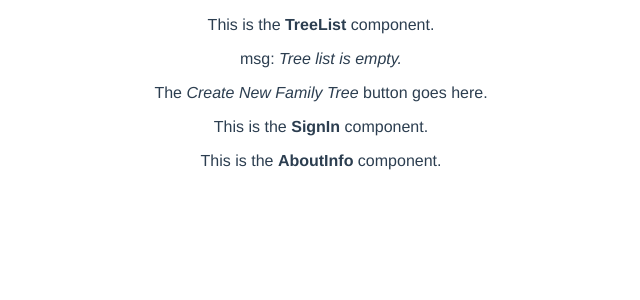
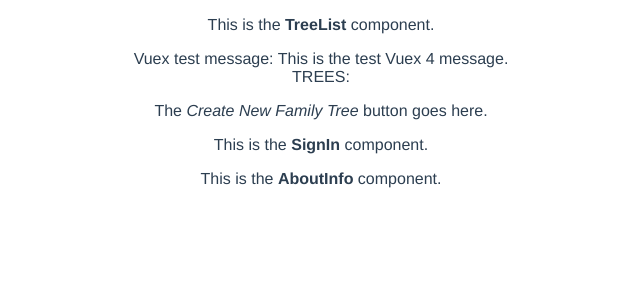
Before and after one commit to jrschmidt/familia-vue, a Vue app: page / in a window 1280 px wide. Shown: the top 300 px of the page, without its empty margins (319-959 px from the left). Built offline with nearby package versions, Linux system fonts and the light colour scheme.

Commit message:
access Vuex 3 store from reeList component

```diff
--- a/src/components/TreeList.vue
+++ b/src/components/TreeList.vue
@@ -1,15 +1,21 @@
 <template>
   <div class="tree-list">
     <p>This is the <strong>TreeList</strong> component.</p>
-    <p class="fm-msg">msg: <em>{{ msg }}</em></p>
+    <div>Vuex test message: {{ testMsg }}</div>
+    <div>TREES: </div>
   </div>
 </template>
 
 <script>
+import { useStore } from 'vuex'
+import { computed } from 'vue'
+
 export default {
   name: 'TreeList',
-  props: {
-    msg: String
+  setup () {
+    const store = useStore()
+    const testMsg = computed(() => store.state.testMsg)
+    return {testMsg}
   }
 }
 </script>
--- a/src/store/index.js
+++ b/src/store/index.js
@@ -2,6 +2,10 @@
 
 export default createStore({
   state: {
+    testMsg: 'This is the test Vuex 4 message.',
+    trees: [
+      'Schmidt Family Tree'
+    ]
   },
   mutations: {
   },
--- a/src/views/Home.vue
+++ b/src/views/Home.vue
@@ -1,6 +1,6 @@
 <template>
   <div class="home">
-    <TreeList msg="Tree list is empty."/>
+    <TreeList></TreeList>
     <TreeCreateButton status="inactive"></TreeCreateButton>
     <SignIn status="not-yet"></SignIn>
     <AboutInfo></AboutInfo>
```
